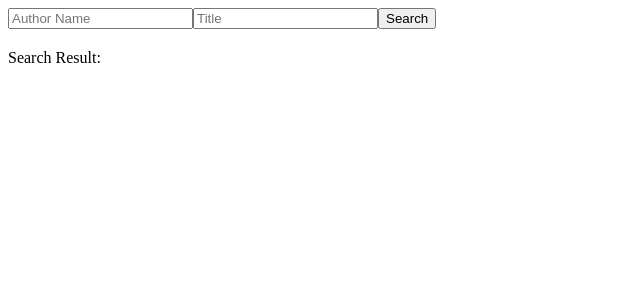
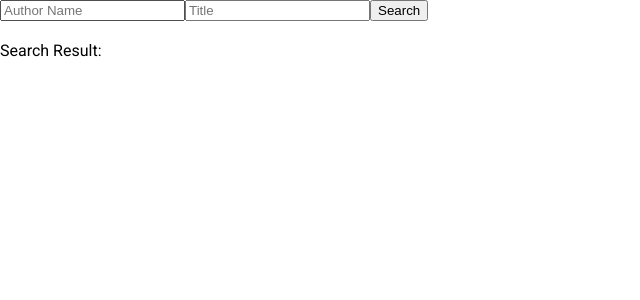
Before and after one commit to MRPell/blueStaqCodeChallenge, an Angular app: page / in a window 1280 px wide. Shown: the top 300 px of the page, without its empty margins (0-640 px from the left). Built offline with nearby package versions, Linux system fonts and the light colour scheme.

Commit message:
add material components

```diff
--- a/angular.json
+++ b/angular.json
@@ -32,6 +32,7 @@
               }
             ],
             "styles": [
+              "@angular/material/prebuilt-themes/azure-blue.css",
               "src/styles.scss"
             ],
             "scripts": []
@@ -91,6 +92,7 @@
               }
             ],
             "styles": [
+              "@angular/material/prebuilt-themes/azure-blue.css",
               "src/styles.scss"
             ],
             "scripts": []
--- a/package.json
+++ b/package.json
@@ -11,10 +11,12 @@
   "private": true,
   "dependencies": {
     "@angular/animations": "^18.2.0",
+    "@angular/cdk": "^18.2.8",
     "@angular/common": "^18.2.0",
     "@angular/compiler": "^18.2.0",
     "@angular/core": "^18.2.0",
     "@angular/forms": "^18.2.0",
+    "@angular/material": "^18.2.8",
     "@angular/platform-browser": "^18.2.0",
     "@angular/platform-browser-dynamic": "^18.2.0",
     "@angular/router": "^18.2.0",
--- a/src/app/app.config.ts
+++ b/src/app/app.config.ts
@@ -2,7 +2,9 @@
 import { provideRouter } from '@angular/router';
 
 import { routes } from './app.routes';
+import { provideHttpClient } from '@angular/common/http';
+import { provideAnimationsAsync } from '@angular/platform-browser/animations/async';
 
 export const appConfig: ApplicationConfig = {
-  providers: [provideZoneChangeDetection({ eventCoalescing: true }), provideRouter(routes)]
+  providers: [provideZoneChangeDetection({ eventCoalescing: true }), provideRouter(routes),  provideHttpClient(), provideAnimationsAsync()]
 };
--- a/src/index.html
+++ b/src/index.html
@@ -6,6 +6,8 @@
   <base href="/">
   <meta name="viewport" content="width=device-width, initial-scale=1">
   <link rel="icon" type="image/x-icon" href="favicon.ico">
+  <link href="https://fonts.googleapis.com/css2?family=Roboto:wght@300;400;500&display=swap" rel="stylesheet">
+  <link href="https://fonts.googleapis.com/icon?family=Material+Icons" rel="stylesheet">
 </head>
 <body>
   <app-root></app-root>
--- a/src/styles.scss
+++ b/src/styles.scss
@@ -1 +1,4 @@
 /* You can add global styles to this file, and also import other style files */
+
+html, body { height: 100%; }
+body { margin: 0; font-family: Roboto, "Helvetica Neue", sans-serif; }
```
Also changed, not shown: 1 other file (tests, documents, lock files or other folders).
